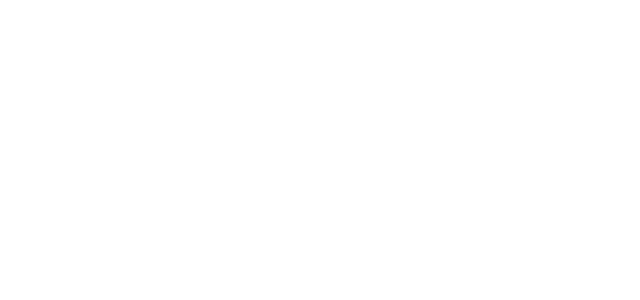
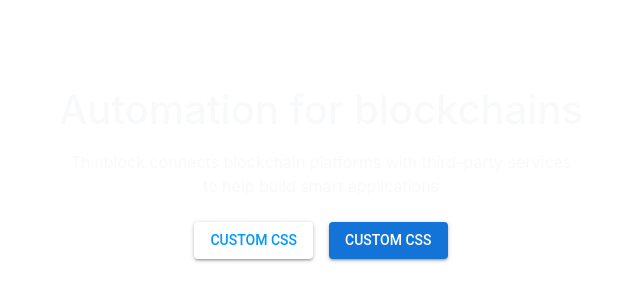
Before and after one commit to ammy-bajwa/reactLandingPage, a React (Create React App) app: page / in a window 1280 px wide. Shown: the part 66-366 px from the top of the page, without its empty margins (319-959 px from the left). Built offline with nearby package versions, Linux system fonts and the light colour scheme.

Commit message:
add button component from material UI in header section

```diff
--- a/package.json
+++ b/package.json
@@ -3,7 +3,10 @@
   "version": "0.1.0",
   "private": true,
   "dependencies": {
+    "@material-ui/core": "^3.3.2",
     "bootstrap": "^4.1.3",
+    "classnames": "^2.2.6",
+    "prop-types": "^15.6.2",
     "react": "^16.6.0",
     "react-dom": "^16.6.0",
     "react-scripts": "2.1.1",
--- /dev/null
+++ b/src/components/Header/Button.jsx
@@ -0,0 +1,78 @@
+import React from "react";
+import PropTypes from "prop-types";
+import classNames from "classnames";
+import { withStyles } from "@material-ui/core/styles";
+import Button from "@material-ui/core/Button";
+
+const styles = theme => ({
+  container: {
+    display: "flex",
+    flexWrap: "wrap"
+  },
+  margin: {
+    margin: theme.spacing.unit
+  },
+  cssRoot: {
+    color: "#000000",
+    backgroundColor: "#FFFFFF",
+    "&:hover": {
+      backgroundColor: "#E8E8E8"
+    }
+  },
+  bootstrapRoot: {
+    boxShadow: "none",
+    textTransform: "none",
+    fontSize: 16,
+    padding: "6px 12px",
+    border: "1px solid",
+    backgroundColor: "#007bff",
+    borderColor: "#007bff",
+    fontFamily: [
+      "-apple-system",
+      "BlinkMacSystemFont",
+      '"Segoe UI"',
+      "Roboto",
+      '"Helvetica Neue"',
+      "Arial",
+      "sans-serif",
+      '"Apple Color Emoji"',
+      '"Segoe UI Emoji"',
+      '"Segoe UI Symbol"'
+    ].join(","),
+    "&:hover": {
+      backgroundColor: "#0069d9",
+      borderColor: "#0062cc"
+    },
+    "&:active": {
+      boxShadow: "none",
+      backgroundColor: "#0062cc",
+      borderColor: "#005cbf"
+    },
+    "&:focus": {
+      boxShadow: "0 0 0 0.2rem rgba(0,123,255,.5)"
+    }
+  }
+});
+
+function MyButton(props) {
+  const { classes } = props;
+
+  return (
+    <div className={classes.container}>
+      <Button
+        variant="contained"
+        color="primary"
+        className={classNames(classes.margin, classes.cssRoot)}
+        style={props.color}
+      >
+        Custom CSS
+      </Button>
+    </div>
+  );
+}
+
+MyButton.propTypes = {
+  classes: PropTypes.object.isRequired
+};
+
+export default withStyles(styles)(MyButton);
--- a/src/components/Header/Header.jsx
+++ b/src/components/Header/Header.jsx
@@ -1,12 +1,36 @@
 import React, { Component } from "react";
 import Navebar from "./Navebar";
+import MyButton from "./Button";
 
+let whiteButton = {
+  color: "#0099FF",
+  backgroundColor: "#FFFFFF"
+};
+let blueButton = {
+  color: "white",
+  backgroundColor: "#1373d7"
+};
 export default class Header extends Component {
   render() {
     return (
       <div id="HeaderMain">
         <Navebar />
-        {/* <h1 className='text-center'>Automation for blockchains</h1> */}
+        <div className="mt-5">
+          <h1 className="text-center text-light pt-5">
+            Automation for blockchains
+          </h1>
+          <div className="mt-3">
+            <p className="text-center text-light">
+              Thinblock connects blockchain platforms with third-party services
+              <br />
+              to help build smart applications
+            </p>
+            <div className="row h-100 justify-content-center align-items-center">
+              <MyButton color={whiteButton} />
+              <MyButton color={blueButton} />
+            </div>
+          </div>
+        </div>
       </div>
     );
   }
```
Also changed, not shown: 1 other file (tests, documents, lock files or other folders).
